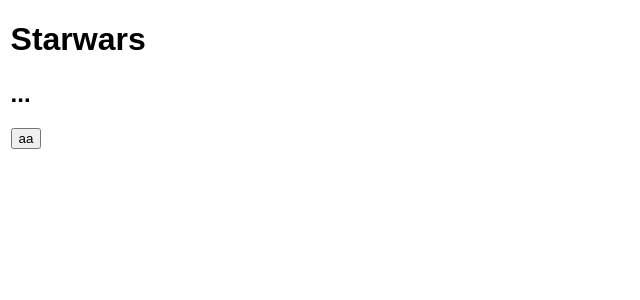
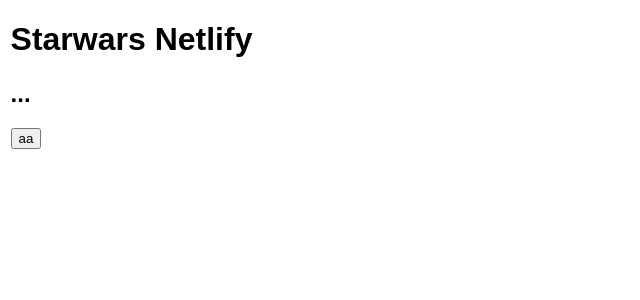
Before and after one commit to ecrseer/star-wars-nextjs-pwa, a Next.js app: page / in a window 1280 px wide. Shown: the top 300 px of the page, without its empty margins (0-640 px from the left). Built offline with nearby package versions, Linux system fonts and the light colour scheme; a web font is replaced by a local one.

Commit message:
deploy2test

```diff
--- a/src/components/GridList/GridList.js
+++ b/src/components/GridList/GridList.js
@@ -31,7 +31,7 @@
         }
     }
     return(<div>
-        <h1 >Starwars</h1>
+        <h1 >Starwars Netlify</h1>
         <h2>{dados}</h2>
         <form onSubmit={acessarFilmes}>
         <button >aa</button>
```
